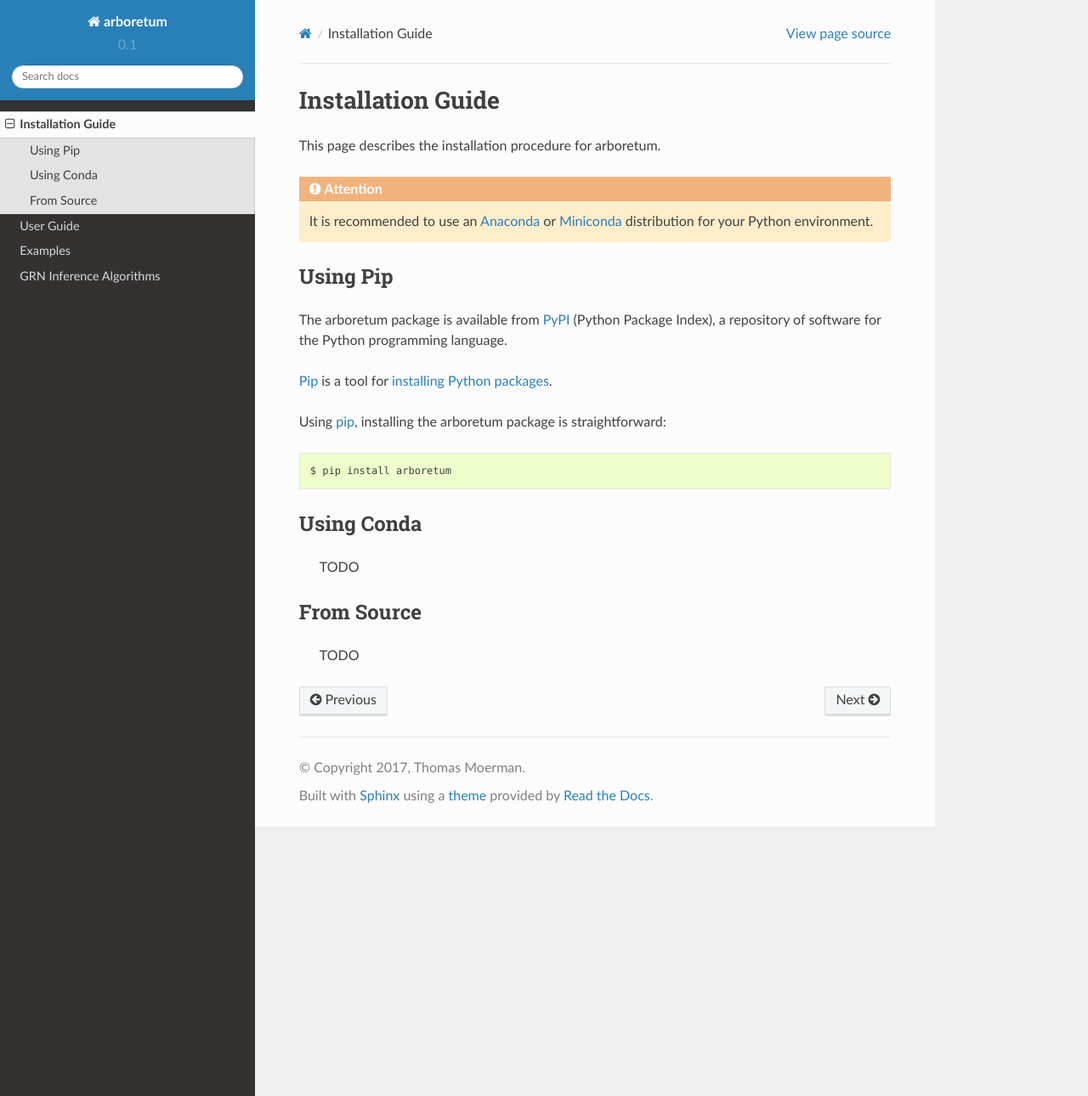
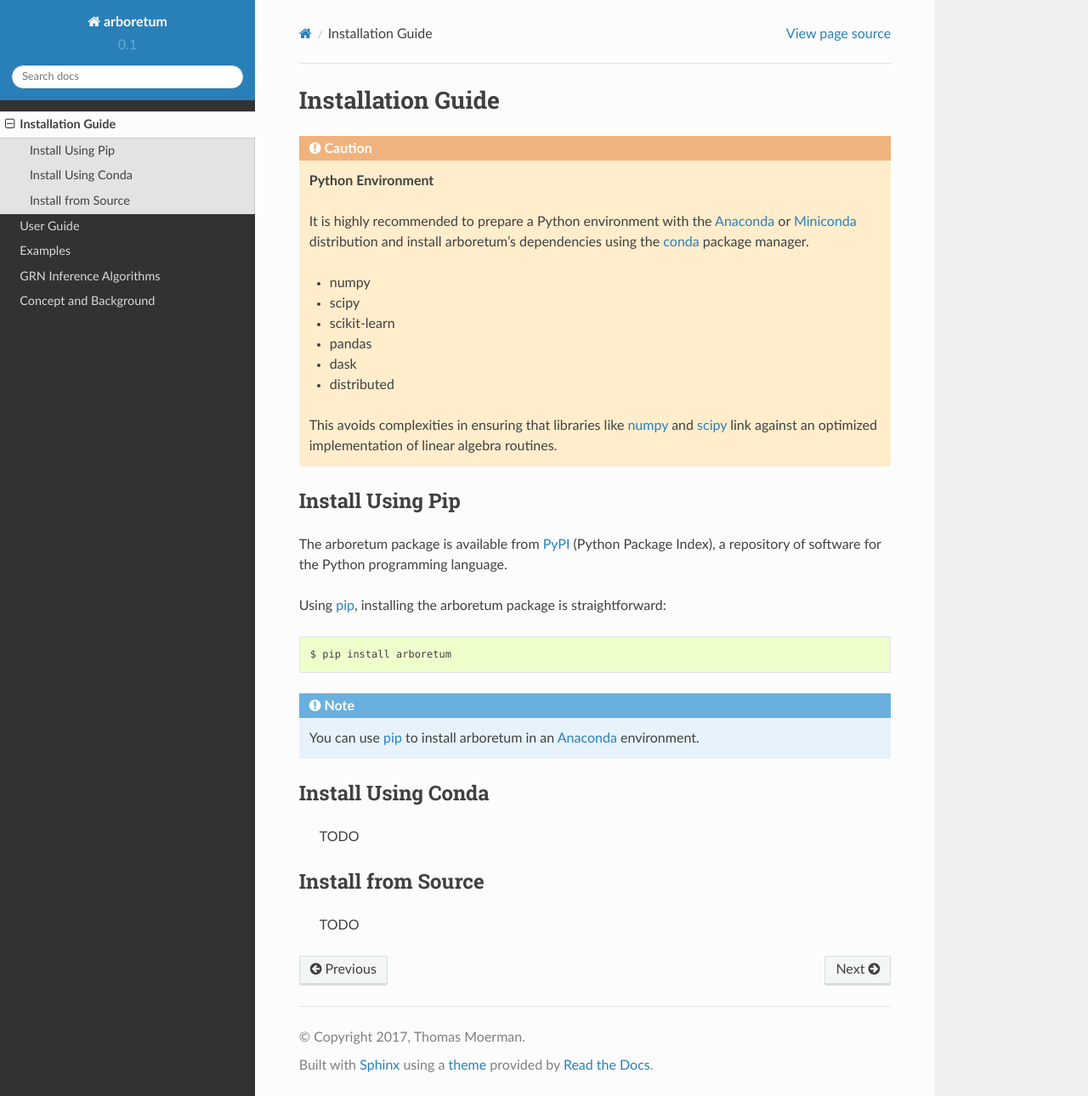
Before and after one commit to aertslab/arboreto, a Sphinx documentation site: the page built from docs/user/installation.rst, in a window 1280 px wide and 1290 px high. Shown: the whole window at 85% size. Built offline with Sphinx 7.4.7 and the Read the Docs theme 2.0.0, drawn with Linux system fonts in a browser that asks for light colours.

Commit message:
documentation

```diff
--- a/docs/index.rst
+++ b/docs/index.rst
@@ -60,7 +61,7 @@ we specify the parallelizable computation as a dask_ graph [2], a data structure
 tasks in a dask graph to the available computational resources. Arboretum uses the `dask distributed`_ scheduler to
 spread out the computational tasks over multiple processes running on one or multiple machines.
 
-Arboretum currently supports 2 GRN inference algorithms:
+Arboretum currently supports 2 `GRN inference algorithms`_:
 
 1. **GRNBoost2**: a novel and fast GRN inference algorithm using `Stochastic Gradient Boosting Machine`_ (SGBM) [3] regression with `early-stopping`_ regularization.
 
@@ -96,3 +97,4 @@ BSD 3-Clause License
     user/index
     user/examples
     user/algorithms
+    user/concept
--- a/docs/user/installation.rst
+++ b/docs/user/installation.rst
@@ -1,27 +1,37 @@
 Installation Guide
 ==================
 
-This page describes the installation procedure for arboretum.
-
 .. _anaconda: https://www.anaconda.com/download/#macos
 .. _miniconda: https://conda.io/miniconda.html
+.. _conda: https://conda.io/docs/user-guide/getting-started.html
+.. _numpy: http://www.numpy.org/
+.. _scipy: https://www.scipy.org/
 
-.. attention::
+.. caution:: **Python Environment**
 
-    It is recommended to use an Anaconda_ or Miniconda_ distribution for your
-    Python environment.
+    It is highly recommended to prepare a Python environment with the Anaconda_
+    or Miniconda_ distribution and install arboretum's dependencies using the
+    conda_ package manager.
 
-Using Pip
----------
+    - numpy
+    - scipy
+    - scikit-learn
+    - pandas
+    - dask
+    - distributed
 
-.. _pypi: https://pypi.python.org/pypi
+    This avoids complexities in ensuring that libraries like numpy_ and scipy_
+    link against an optimized implementation of linear algebra routines.
+
+Install Using Pip
+-----------------
+
+.. _pypi: https://pypi.python.org/pypi/arboretum/
 .. _pip: https://pip.pypa.io/en/stable/
 .. _git: https://git-scm.com/
 
 The arboretum package is available from PyPI_ (Python Package Index), a repository
 of software for the Python programming language.
-
-Pip_ is a tool for `installing Python packages <https://pip.pypa.io/en/stable/quickstart/>`_.
 
 Using pip_, installing the arboretum package is straightforward:
 
@@ -29,12 +39,33 @@ Using pip_, installing the arboretum package is straightforward:
 
     $ pip install arboretum
 
-Using Conda
------------
+.. note::
+    You can use pip_ to install arboretum in an Anaconda_ environment.
+
+.. .. caution::
 
     TODO
 
-From Source
------------
+    Although pip is able to take care of installing arboretum's dependencies,
+    we recommend preparing an Anaconda_ environment (or using it as your main
+    Python installation) with following dependencies already installed using
+    conda_:
+
+    .. code-block:: bash
+
+        * numpy
+        * scipy
+        * scikit-learn
+        * pandas
+        * dask
+        * distributed
+
+Install Using Conda
+-------------------
 
     TODO
+
+Install from Source
+-------------------
+
+    TODO
```
Also changed, not shown: other parts of docs/index.rst (+1 -0 lines), docs/user/concept.rst (added, +16 -0 lines), docs/user/index.rst (+37 -0 lines).
